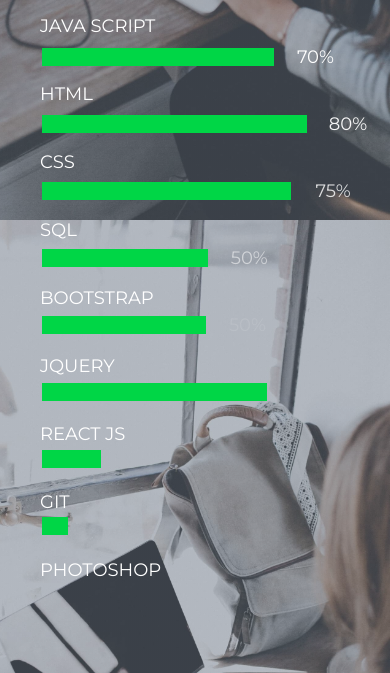
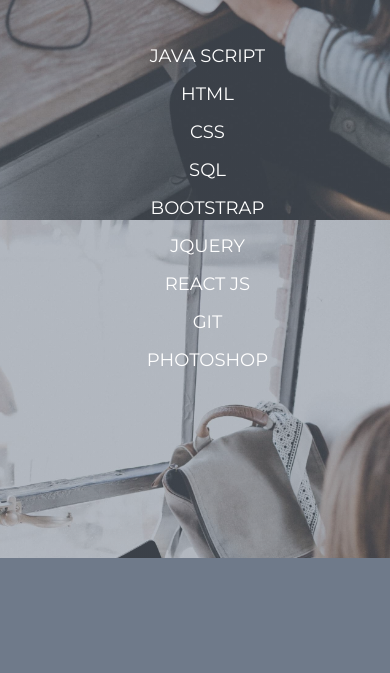
Before and after one commit to natalianowak/portfolioN, a website: page src/index.html in a window 390 px wide. Shown: the part 1890-2563 px from the top of the page. Drawn offline with nearby package versions, Linux system fonts and the light colour scheme.

Commit message:
usuwanie %

```diff
--- a/src/index.html
+++ b/src/index.html
@@ -126,39 +126,40 @@
             <li>React JS</li>
             <li>GIT</li>
             <li>Photoshop</li>
+
           </ul>
         </div>
 
-        <div class="prog font_0">
-          <ul id="skills">
-            <li>
-              <span id="javascript" class="bar "> <span class="procent">70%</span></span>
-            </li>
-            <li><span id="html" class="bar"> <span class="procent">80%</span></span>
-            </li>
-            <li><span id="css" class="bar">
-              <span class="procent " data-wow-delay=".1s">75%</span>
-            </span></li>
-            <li><span id="sql" class="bar">
-              <span class="procent ">50%</span>
-            </span></li>
-            <li><span id="bootstrap" class="bar">
-              <span class="procent ">50%</span>
-            </span>
-            <li><span id="jquery" class="bar">
-            <span class="procent ">80%</span>
-          </span>
-            <li><span id="reactJS" class="bar">
-            <span class="procent ">30%</span>
-          </span>
-            <li><span id="git" class="bar">
-            <span class="procent ">30%</span>
-          </span>
-            <li><span id="photoshop" class="bar">
-            <span class="procent">30%</span>
-          </span>
-          </ul>
-        </div>
+        <!--<div class="prog font_0">-->
+          <!--<ul id="skills">-->
+            <!--<li>-->
+              <!--<span id="javascript" class="bar "> <span class="procent">70%</span></span>-->
+            <!--</li>-->
+            <!--<li><span id="html" class="bar"> <span class="procent">80%</span></span>-->
+            <!--</li>-->
+            <!--<li><span id="css" class="bar">-->
+              <!--<span class="procent " data-wow-delay=".1s">75%</span>-->
+            <!--</span></li>-->
+            <!--<li><span id="sql" class="bar">-->
+              <!--<span class="procent ">50%</span>-->
+            <!--</span></li>-->
+            <!--<li><span id="bootstrap" class="bar">-->
+              <!--<span class="procent ">50%</span>-->
+            <!--</span>-->
+            <!--<li><span id="jquery" class="bar">-->
+            <!--<span class="procent ">80%</span>-->
+          <!--</span>-->
+            <!--<li><span id="reactJS" class="bar">-->
+            <!--<span class="procent ">30%</span>-->
+          <!--</span>-->
+            <!--<li><span id="git" class="bar">-->
+            <!--<span class="procent ">30%</span>-->
+          <!--</span>-->
+            <!--<li><span id="photoshop" class="bar">-->
+            <!--<span class="procent">30%</span>-->
+          <!--</span>-->
+          <!--</ul>-->
+        <!--</div>-->
 
       </div>
     </section>
--- a/src/main.css
+++ b/src/main.css
@@ -306,8 +306,9 @@ header {
 }
 
 .technologie {
-  float: left;
-  width: 30%;
+  /*float: left;*/
+  text-align: center;
+  width: 100%;
   padding-right: 15px;
 }
 
@@ -316,7 +317,7 @@ header {
   font-size: 20px;
   display: block;
   padding-bottom: 20px;
-  text-align: right;
+  text-align: center;
   /*color: #BEC7D5;*/
 }
 
@@ -908,9 +909,7 @@ padding-left: 15%;
   .skills h2{
     font-size: 25px;
   }
-  .technologie{
 
-  }
   .aboutme2{
     width: 100%;
     height:160vh;
@@ -1241,12 +1240,12 @@ padding-left: 15%;
   }
   .technologie{
     position: absolute;
-    width: 50%;
-    margin-top: -30px;
+    width: 100%;
+    /*margin-top: -30px;*/
   }
   .technologie ul li {
-    text-align: left;
-    margin-bottom: 30px;
+    text-align: center;
+    /*margin-bottom: 30px;*/
   }
   .prog{
     position: absolute;
@@ -1258,7 +1257,7 @@ padding-left: 15%;
   }
   .aboutme {
     width: 100%;
-    min-height: 1300px;
+    min-height: 1100px;
   }
   .content p{
     margin-bottom: 5px;
@@ -1275,7 +1274,7 @@ padding-left: 15%;
     font-size: 17px;
   }
   .technologie {
-    width: 69%;
+    width: 100%;
   }
   .skills h1 {
 
```
